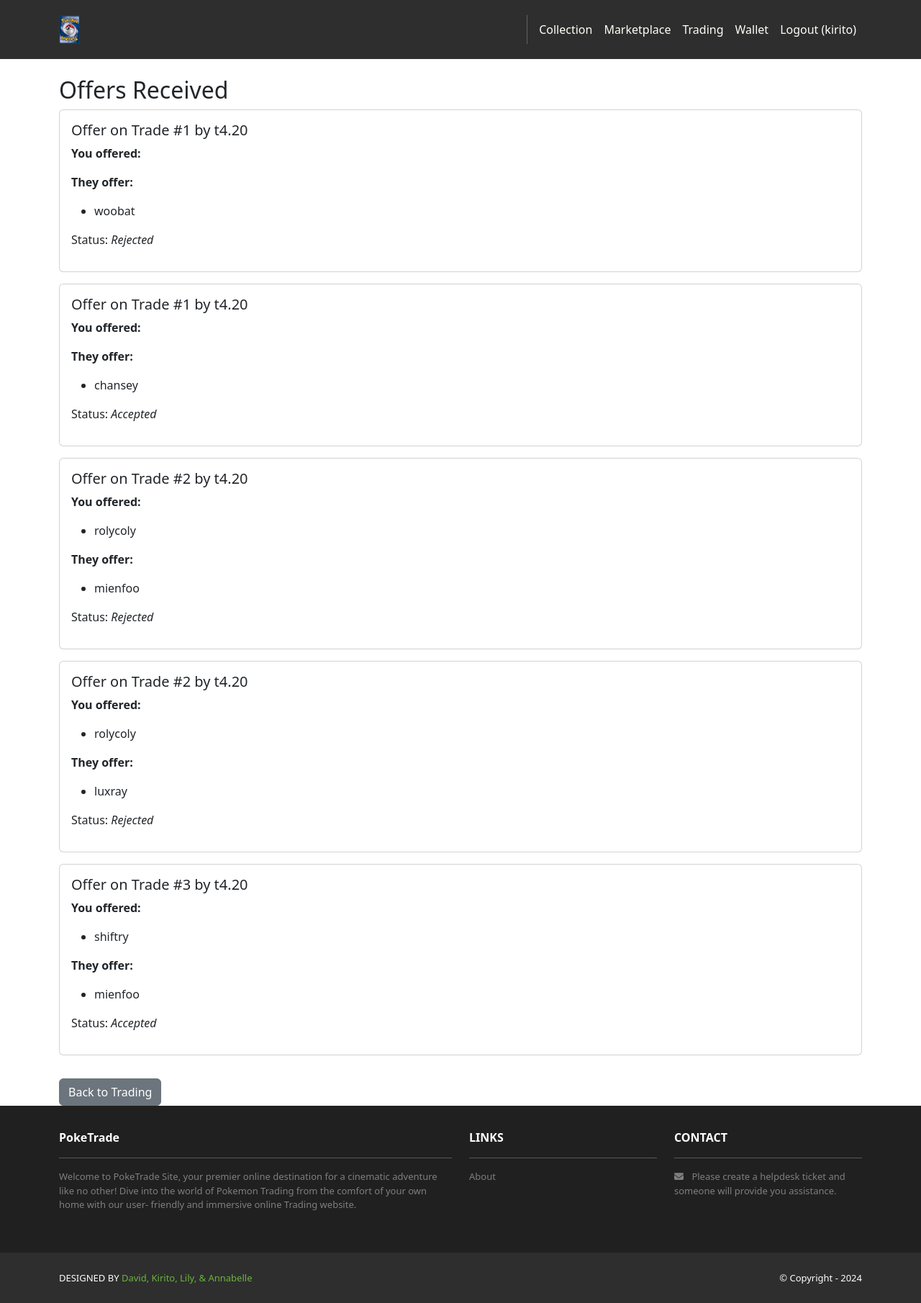
After one commit to DJohnson04/PokeTrade---Team-2, a Django app: page /swap_house/offers/received/ in a window 1280 px wide. The commit adds this page. Shown: the whole page at 72% size. Run offline with Django 5.2, Linux system fonts and the light colour scheme; a user stored in the database is signed in; data comes from the database, SQL or seed files in the repository; both versions use the stored data as it was after the commit; some libraries are stand-ins or nearby versions.

Commit message:
finished the trading feature, added the details to marketplace

```diff
--- /dev/null
+++ b/swap_house/templates/swap_house/received_offers.html
@@ -0,0 +1,48 @@
+{% extends 'base.html' %}
+{% block content %}
+  <div class="container mt-4">
+    <h2>Offers Received</h2>
+
+    {% if received_offers %}
+      {% for offer in received_offers %}
+        <div class="card mb-3">
+          <div class="card-body">
+            <h5>Offer on Trade #{{ offer.trade.id }} by {{ offer.offerer.user.username }}</h5>
+
+            <p><strong>You offered:</strong></p>
+            <ul>
+              {% for card in offer.trade.offered_cards.all %}
+                <li>{{ card.pokemon.name }}</li>
+              {% endfor %}
+            </ul>
+
+            <p><strong>They offer:</strong></p>
+            <ul>
+              {% for card in offer.offered_cards.all %}
+                <li>{{ card.pokemon.name }}</li>
+              {% endfor %}
+            </ul>
+
+            <p>Status: <em>{{ offer.status|capfirst }}</em></p>
+            {% if offer.status == 'pending' %}
+              <a href="{% url 'swap_house:accept_offer' offer.trade.id offer.id %}"
+                 class="btn btn-success btn-sm me-2">
+                Accept
+              </a>
+              <a href="{% url 'swap_house:reject_offer' offer.trade.id offer.id %}"
+                 class="btn btn-danger btn-sm">
+                Reject
+              </a>
+            {% endif %}
+          </div>
+        </div>
+      {% endfor %}
+    {% else %}
+      <p>No offers have been made on your trades yet.</p>
+    {% endif %}
+
+    <a href="{% url 'swap_house:index' %}" class="btn btn-secondary mt-3">
+      Back to Trading
+    </a>
+  </div>
+{% endblock %}
--- a/swap_house/templates/swap_house/trade_list.html
+++ b/swap_house/templates/swap_house/trade_list.html
@@ -14,6 +14,11 @@
            font-weight: bold;
          ">
         Post New Trade
+      </a>
+      <a href="{% url 'swap_house:received_offers' %}"
+         class="btn btn-lg btn-outline-light"
+         style="font-weight:bold;">
+        View Received Offers
       </a>
     </div>
   </header>
--- a/swap_house/urls.py
+++ b/swap_house/urls.py
@@ -8,6 +8,7 @@ urlpatterns = [
     path('post/', views.post_trade_view, name='post_trade'),
     path('trades/', views.trade_list_view,  name='trade_list'),
     path('trades/<int:trade_id>/offer/', views.offer_trade_view, name='offer_trade'),
+    path('offers/received/', views.received_offers_view, name='received_offers'),
     path('trades/<int:trade_id>/', views.trade_detail_view, name='trade_detail'),
     path('trades/<int:trade_id>/offer/<int:offer_id>/accept/', views.accept_offer_view, name='accept_offer'),
     path('trades/<int:trade_id>/offer/<int:offer_id>/reject/', views.reject_offer_view, name='reject_offer'),
--- a/swap_house/views.py
+++ b/swap_house/views.py
@@ -1,7 +1,7 @@
 from django.shortcuts import render, redirect, get_object_or_404
 from django.contrib.auth.decorators import login_required
 from django.db import transaction
-
+import requests
 from .models import Trade, TradeOffer
 from .forms import PostTradeForm, OfferTradeForm
 from accounts.models import UserAccount
@@ -56,11 +56,27 @@ def offer_trade_view(request, trade_id):
         form.cleaned_data['offered_cards'].update(is_selling=True)
         return redirect('swap_house:index')
 
+    cards_data = []
+    for card in trade.offered_cards.all():
+        url = f"https://pokeapi.co/api/v2/pokemon/{card.pokemon.name.lower()}/"
+        resp = requests.get(url)
+        if resp.status_code == 200:
+            data = resp.json()
+            stats = data.get("stats", [])
+        else:
+            stats = []
+        cards_data.append({
+            "card": card,
+            "stats": stats
+        })
+
     return render(request, 'swap_house/trade_offer.html', {
-        'template_data': {'title': 'Make an Offer'},
-        'trade': trade,
-        'form': form
+    'template_data': {'title': 'Make an Offer'},
+    'trade': trade,
+    'form': form,
+    'cards_data': cards_data,
     })
+
 
 
 @login_required
@@ -97,7 +113,8 @@ def accept_offer_view(request, trade_id, offer_id):
     offer.save()
     trade.offers.filter(status='pending').update(status='rejected')
 
-    return redirect('swap_house:trade_detail', trade_id=trade.id)
+    return redirect('swap_house:received_offers')
+
 
 
 @login_required
@@ -108,4 +125,16 @@ def reject_offer_view(request, trade_id, offer_id):
     offer.status = 'rejected'
     offer.save()
     offer.offered_cards.update(is_selling=False)
-    return redirect('swap_house:trade_detail', trade_id=trade.id)
+    return redirect('swap_house:received_offers')
+
+
+@login_required
+def received_offers_view(request):
+    account, _ = UserAccount.objects.get_or_create(user=request.user)
+    # All offers on trades you’ve posted, excluding cancelled
+    offers = TradeOffer.objects.filter(trade__poster=account) \
+                               .exclude(status='cancelled')
+    return render(request, 'swap_house/received_offers.html', {
+        'template_data': {'title': 'Offers Received'},
+        'received_offers': offers
+    })
```
Also changed, not shown: marketplace/templates/marketplace/listing_detail.html (+8 -1 lines), marketplace/views.py (+16 -2 lines), swap_house/templates/swap_house/trade_offer.html (+12 -4 lines), db.sqlite3.
